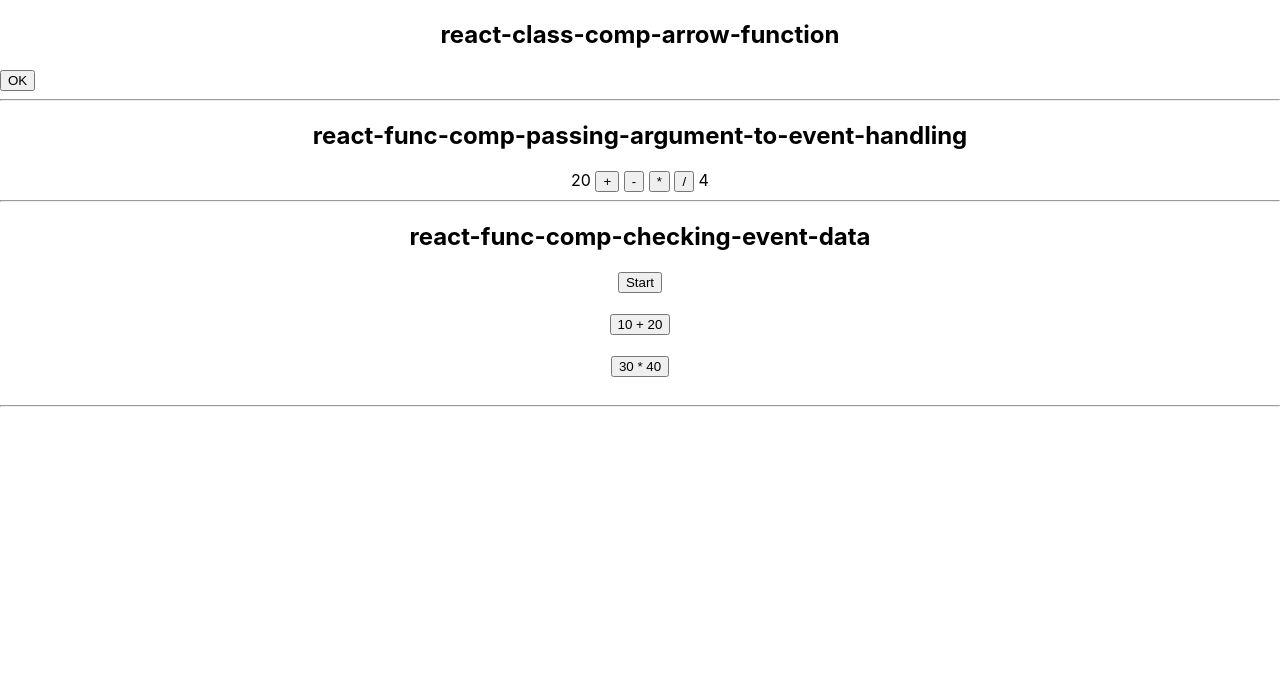
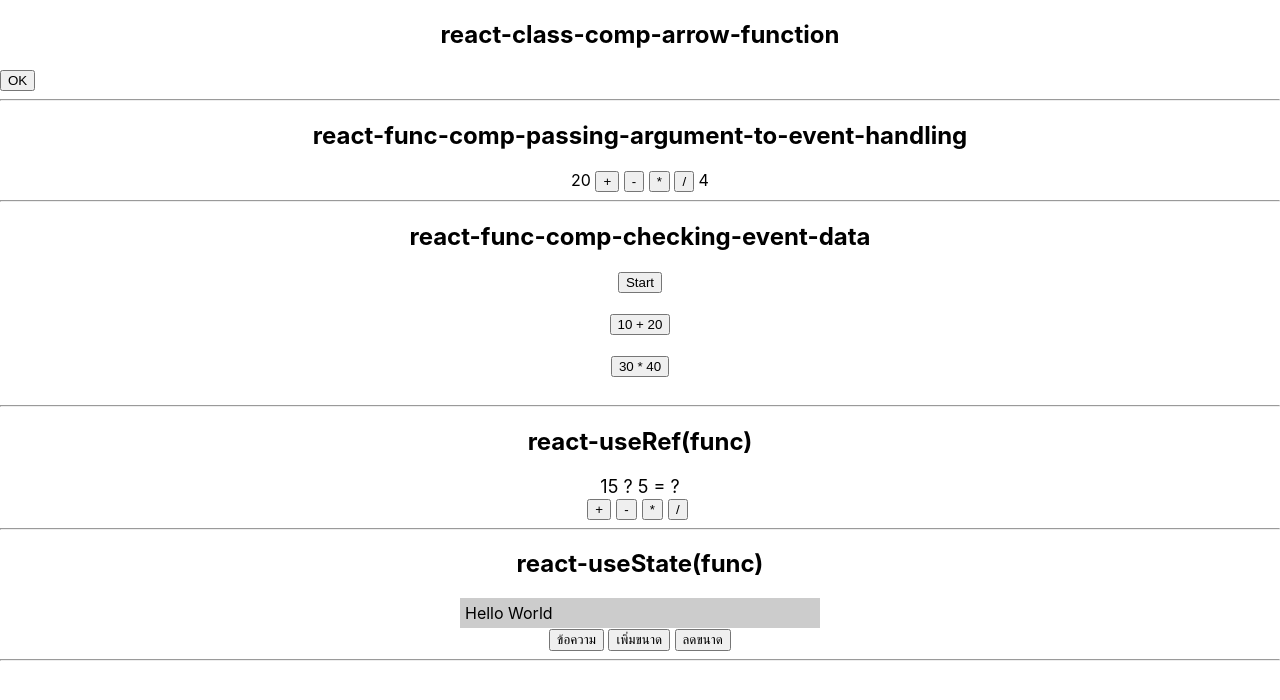
Before and after one commit to justprinthelloworld/app1_EnETC67, a React (Create React App) app: page / in a window 1280 px wide. Shown: the top 700 px of the page. Built offline with nearby package versions, Linux system fonts and the light colour scheme.

Commit message:
Create refs-func.js and Update app.js
Create refs-func.js and Update app.js

```diff
--- a/src/App.js
+++ b/src/App.js
@@ -2,6 +2,8 @@
 import Button from './class-components'
 import { Calculator2 } from './calculator'
 import { EventData2 } from './event-data'
+import RefsFunc from './refs-func'
+import MessageBox from './state-func'
 
 export default function App() {
   return (
@@ -18,6 +20,14 @@
       <EventData2 />
       <hr/>
 
+      <h2><center>react-useRef(func)</center></h2>
+      <RefsFunc/>
+      <hr/>
+
+      <h2><center>react-useState(func)</center></h2>
+      <MessageBox/>
+      <hr/>
+
     </>
   )
 }
--- /dev/null
+++ b/src/refs-func.js
@@ -0,0 +1,33 @@
+import React, { useRef } from 'react'
+
+export default function RefsFunc() {
+    const num1 = useRef()
+    const num2 = useRef()
+    const operator = React.useRef()
+    const result = useRef()
+
+    const calculate = (ev) => {
+        let op = ev.target.innerText
+        let n1 = parseInt(num1.current.innerText)
+        let n2 = parseInt(num2.current.innerText)
+        let r = eval(`${n1} ${op} ${n2}`)
+        result.current.innerText = r
+        operator.current.innerText = op
+    }
+
+    return (
+        <div style={{textAlign:'center', marginTop:20, fontSize:18}}>
+            <span ref={num1}>15</span>&nbsp;
+            <span ref={operator}>?</span>&nbsp;
+            <span ref={num2}>5</span>&nbsp;
+            <span>=</span>&nbsp;
+            <span ref={result}>?</span>
+            <div>
+                <button onClick={calculate}>+</button>&nbsp;
+                <button onClick={calculate}>-</button>&nbsp;
+                <button onClick={calculate}>*</button>&nbsp;
+                <button onClick={calculate}>/</button>&nbsp;
+            </div>
+        </div>
+    )
+}
--- /dev/null
+++ b/src/state-func.js
@@ -0,0 +1,36 @@
+import React, { useState } from 'react'
+
+export default function MessageBox() {
+    let [text, setText] = useState('Hello World')
+    let [size, setSize] = React.useState(16)
+
+    const onClickSetText = () => {
+        let t = prompt('กำหนดข้อความ')
+        if (t) {
+            setText(t)
+        }
+    }
+
+    const onClickZoomIn = () => {
+        let newSize = size + 1
+        setSize(newSize)
+    }
+
+    let msgboxStyle = {
+        display:'inline-block',
+        width:350,
+        fontSize:size,
+        backgroundColor:'#ccc',
+        padding:5,
+        textAlign:'left'
+    }
+
+    return (
+        <div style={{textAlign:'center', marginTop:20}}>
+            <div style={msgboxStyle}>{text}</div><br/>
+            <button onClick={onClickSetText}>ข้อความ</button>&nbsp;
+            <button onClick={onClickZoomIn}>เพิ่มขนาด</button>&nbsp;
+            <button onClick={() => setSize(size - 1)}>ลดขนาด</button>
+        </div>
+    )
+}
```
